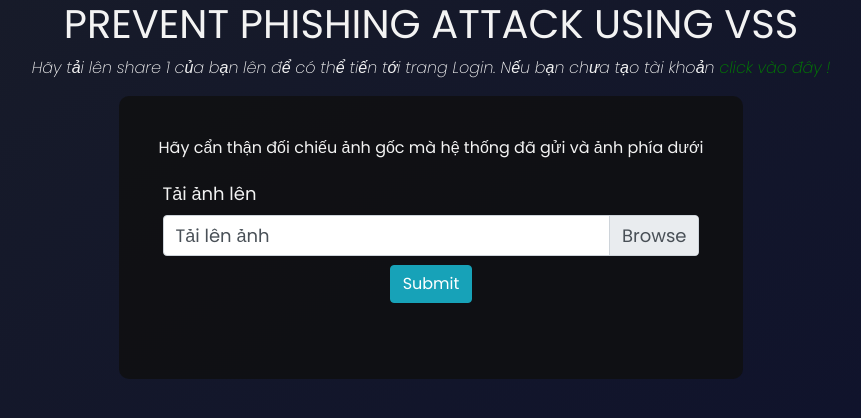
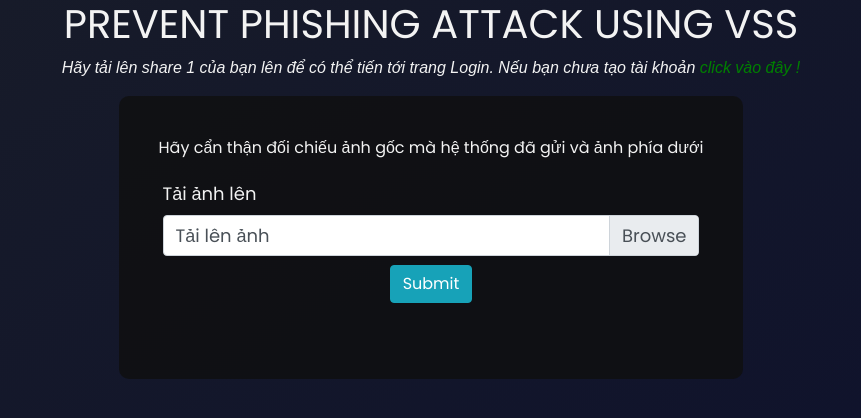
Before and after one commit to imbowbow42/final-BMTT, a Flask app: page /vclogin/ in a window 1280 px wide. Shown: the top 418 px of the page, without its empty margins (209-1070 px from the left). Run offline with Flask 2, Linux system fonts and the light colour scheme; some libraries are stand-ins or nearby versions.

Commit message:
Tin commit

```diff
--- a/app.py
+++ b/app.py
@@ -51,6 +51,9 @@ def upload_image():
     if file.filename == '':
         flash('No image selected for uploading')
         return redirect(request.url)
+    # if file.filename != '_A.png':
+    #     flash('Ảnh này không phải là bản share')
+        return redirect(request.url)
     if file and allowed_file(file.filename):
         filename = secure_filename(file.filename)
 
@@ -62,6 +65,7 @@ def upload_image():
         return redirect(request.url)
 
 def decrypt(file_path):
+
     infile1 = Image.open(file_path)
     infile2 = Image.open('static/uploads/_B.png')
 
--- a/templates/index.html
+++ b/templates/index.html
@@ -73,6 +73,7 @@
 
         #description {
             font-style: italic;
+            font-family: sans-serif;
         }
 
         #survey-form {
@@ -170,6 +171,7 @@
 
                     <div class="form-group my-2 text-center ">
                         <input type="submit" value="Submit" class="btn btn-info">
+
                     </div>
 
                     {% if filename %}
```
Also changed, not shown: static/uploads/captcha.png.
